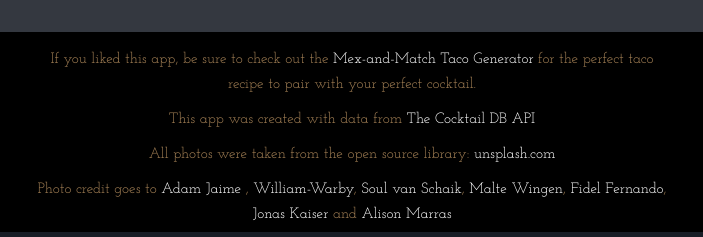
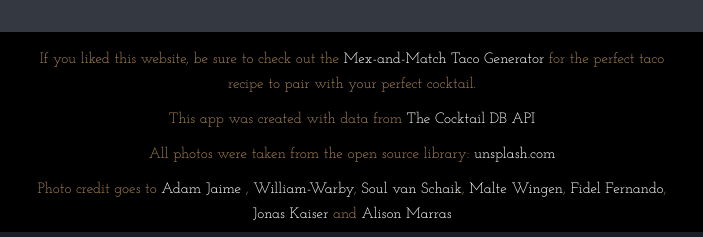
Before and after one commit to dwalraven21/dwalraven21.github.io, a plain HTML site: page the_perfect_cocktail/index.html in a window 1280 px wide. Shown: the part 1091-1328 px from the top of the page, 288-991 px from the left. Drawn offline with nearby package versions, Linux system fonts and the light colour scheme; a web font is replaced by a local one.

Commit message:
updated README files

```diff
--- a/the_perfect_cocktail/index.html
+++ b/the_perfect_cocktail/index.html
@@ -139,7 +139,7 @@
 
 <!-- =========== FOOTER ======== -->
 			<div class="footer">
-				<p>If you liked this app, be sure to check out the <a href="https://dwalraven21.github.io/taco_app/index.html" target="_blank">Mex-and-Match Taco Generator</a> for the perfect taco recipe to pair with your perfect cocktail.</p>
+				<p>If you liked this website, be sure to check out the <a href="https://dwalraven21.github.io/taco_app/index.html" target="_blank">Mex-and-Match Taco Generator</a> for the perfect taco recipe to pair with your perfect cocktail.</p>
 				<p>This app was created with data from <a href="https://www.thecocktaildb.com/api.php" target="_blank">The Cocktail DB API</a></p>
 				<p>All photos were taken from the open source library: <a href="https://unsplash.com/" target="_blank">unsplash.com</a></p>
 
--- a/the_perfect_cocktail/style.css
+++ b/the_perfect_cocktail/style.css
@@ -243,7 +243,6 @@ button:hover {
 .favorite {
 	display: none;
 	text-align: center;
-
 }
 
 .favoriteName > h4{
```
Also changed, not shown: taco_app/README.md, the_perfect_cocktail/README.md.
